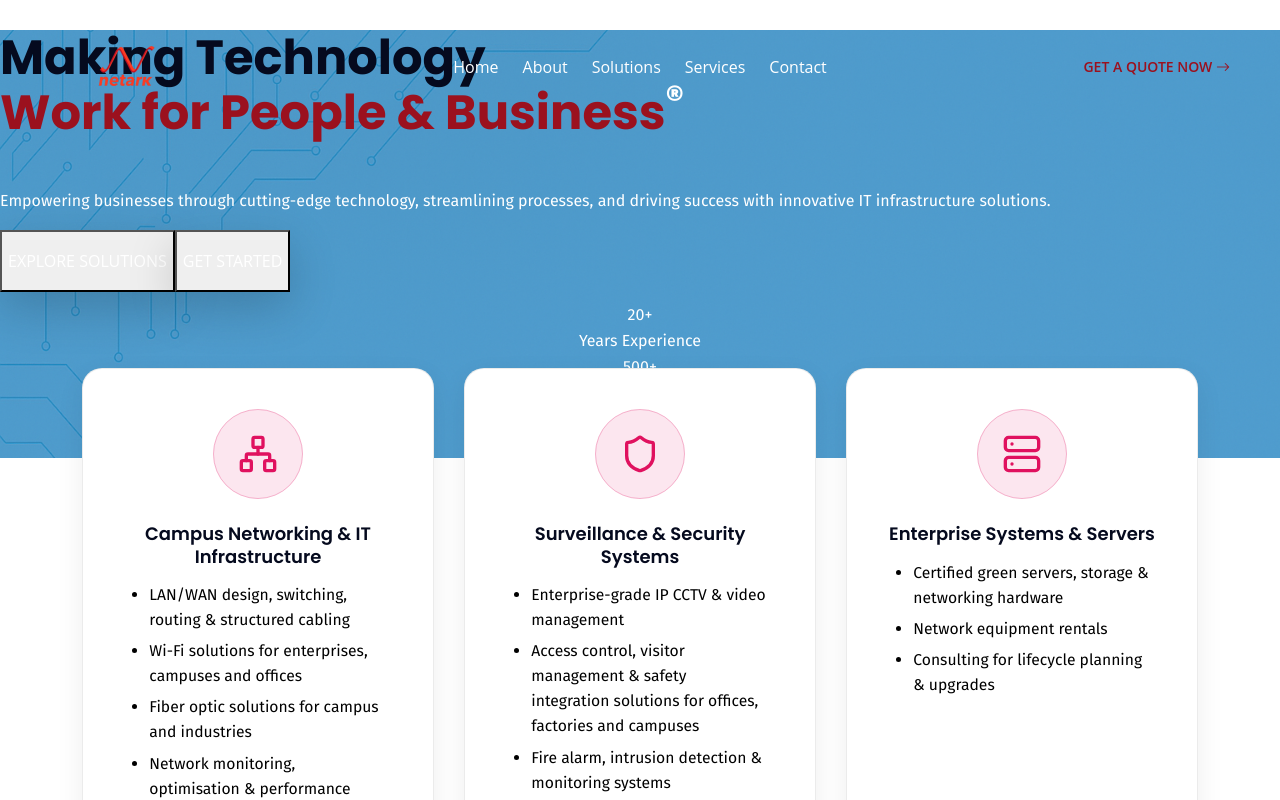
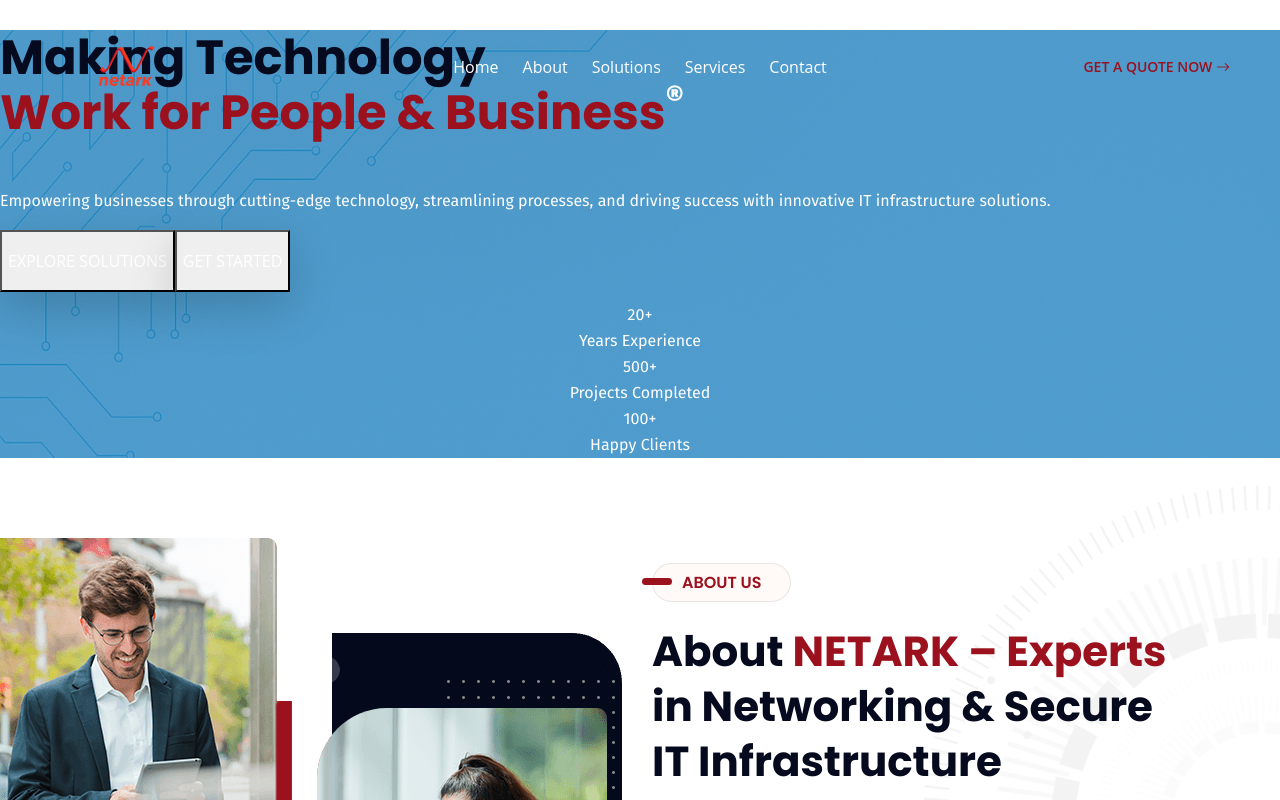
Before and after one commit to trendsandtactics/netark3, a React (Vite) app: page / in a window 1280 px wide. Shown: the top 800 px of the page. Built offline with nearby package versions, Linux system fonts and the light colour scheme.

Commit message:
Update Home.jsx

```diff
--- a/src/Pages/Home.jsx
+++ b/src/Pages/Home.jsx
@@ -20,8 +20,7 @@
         Image="/assets/images/hero-thumb.png"
       />
 
-      {/* ===== FEATURES SECTION ===== */}
-      <Features />
+
 
       {/* ===== SPACING ===== */}
       <div style={{ height: "80px" }}></div>
@@ -31,6 +30,9 @@
 
       {/* ===== SERVICES SECTION ===== */}
       <Services1 />
+
+ {/* ===== FEATURES SECTION ===== */}
+      <Features />
 
       {/* ===== CONTACT SECTION ===== */}
       <Contact1 />
```
